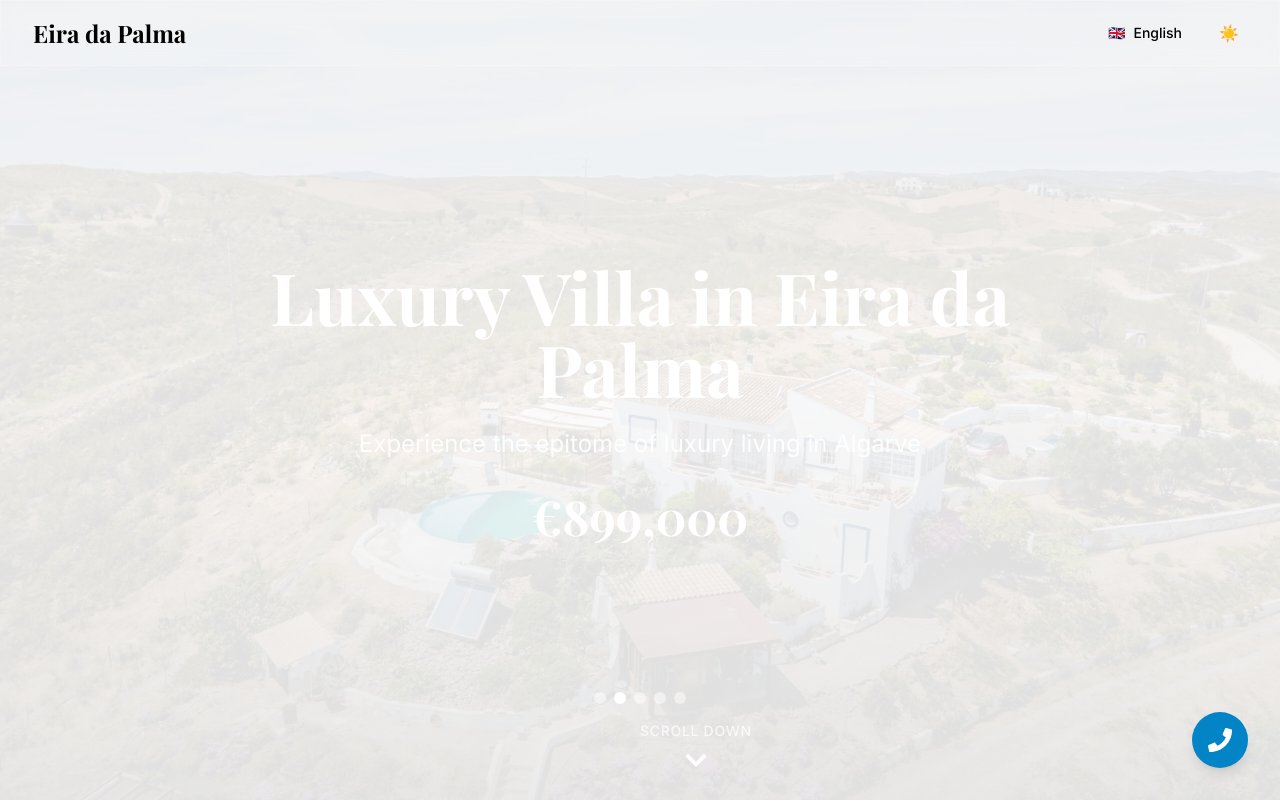
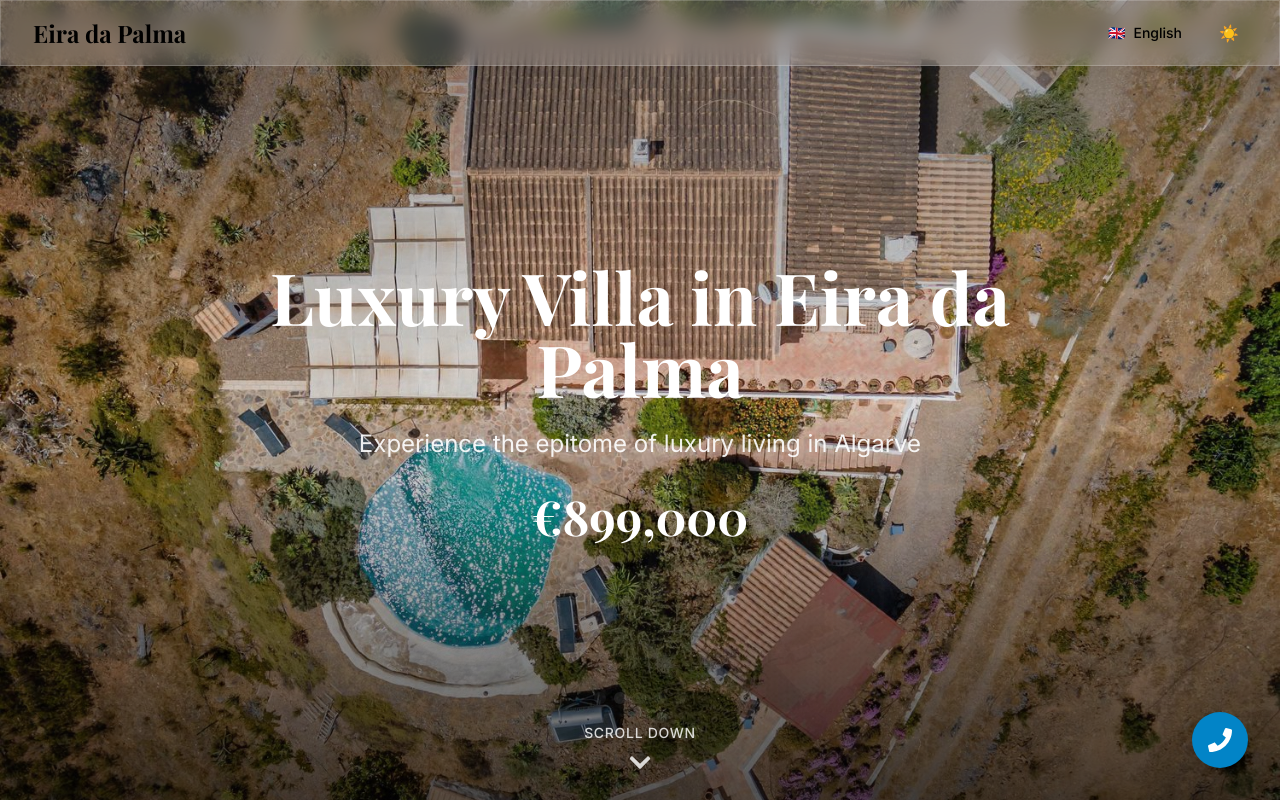
Before and after one commit to Berthel/villa, a Next.js app: page /en in a window 1280 px wide. Shown: the top 802 px of the page. Built offline with nearby package versions, Linux system fonts and the light colour scheme; a web font is replaced by a local one.

Commit message:
scroll down ok

```diff
--- a/src/components/sections/HeroSection.tsx
+++ b/src/components/sections/HeroSection.tsx
@@ -34,9 +34,22 @@ export function HeroSection() {
   }
 
   return (
-    <div className="h-screen relative overflow-hidden">
-      {/* Background Image */}
-      <AnimatePresence mode="wait">
+    <div className="h-screen relative overflow-hidden bg-black">
+      {/* Previous Image (for smooth transition) */}
+      <div className="absolute inset-0" style={{ zIndex: 0 }}>
+        <Image
+          src={images[(currentImageIndex - 1 + images.length) % images.length]}
+          alt={t('title')}
+          fill
+          sizes="100vw"
+          priority
+          className="object-cover opacity-50"
+        />
+        <div className="absolute inset-0 bg-gradient-to-b from-black/30 via-transparent to-black/60" />
+      </div>
+
+      {/* Current Image */}
+      <AnimatePresence initial={false} mode="sync">
         <motion.div
           key={currentImageIndex}
           initial={{ opacity: 0 }}
@@ -44,6 +57,7 @@ export function HeroSection() {
           exit={{ opacity: 0 }}
           transition={{ duration: 2, ease: "easeInOut" }}
           className="absolute inset-0"
+          style={{ zIndex: 1 }}
         >
           <Image
             src={images[currentImageIndex]}
@@ -58,7 +72,7 @@ export function HeroSection() {
       </AnimatePresence>
 
       {/* Content */}
-      <div className="absolute inset-0 flex items-center justify-center">
+      <div className="absolute inset-0 flex items-center justify-center" style={{ zIndex: 2 }}>
         <div className="text-center text-white px-4 max-w-4xl mx-auto">
           <motion.h1
             initial={{ y: 20, opacity: 0 }}
@@ -108,24 +122,29 @@ export function HeroSection() {
       <motion.div
         initial={{ opacity: 0, y: 10 }}
         animate={{
-          opacity: 1,
-          y: [0, 10, 0],
+          opacity: [0.7, 1, 0.7],
+          y: [0, 8, 0],
           transition: {
+            opacity: {
+              repeat: Infinity,
+              duration: 1.5,
+              ease: "easeInOut"
+            },
             y: {
               repeat: Infinity,
-              duration: 2,
+              duration: 1.5,
               ease: "easeInOut"
             }
           }
         }}
-        className="absolute bottom-8 left-1/2 transform -translate-x-1/2 cursor-pointer"
+        className="absolute bottom-8 left-0 right-0 mx-auto w-max cursor-pointer z-20 hover:opacity-100 transition-opacity"
         onClick={scrollToNextSection}
       >
         <div className="flex flex-col items-center text-white space-y-2">
-          <span className="text-sm font-medium tracking-wider uppercase opacity-75">
+          <span className="text-sm font-medium tracking-wider uppercase drop-shadow-md">
             {t('scrollDown')}
           </span>
-          <FaChevronDown className="w-6 h-6 animate-bounce" />
+          <FaChevronDown className="w-6 h-6 drop-shadow-md" />
         </div>
       </motion.div>
     </div>
--- a/src/components/ui/Map.tsx
+++ b/src/components/ui/Map.tsx
@@ -35,15 +35,15 @@ export default function Map() {
 
   return (
     <MapContainer
-      center={[37.1260, -7.6489]}
-      zoom={13}
+      center={[37.182473348748466, -7.644578421285872]}
+      zoom={15}
       style={{ height: '100%', width: '100%' }}
     >
       <TileLayer
         url="https://{s}.tile.openstreetmap.org/{z}/{x}/{y}.png"
         attribution='&copy; <a href="https://www.openstreetmap.org/copyright">OpenStreetMap</a> contributors'
       />
-      <Marker position={[37.1260, -7.6489]}>
+      <Marker position={[37.182473348748466, -7.644578421285872]}>
         <Popup>
           Luxury Villa in Eira da Palma
         </Popup>
```
